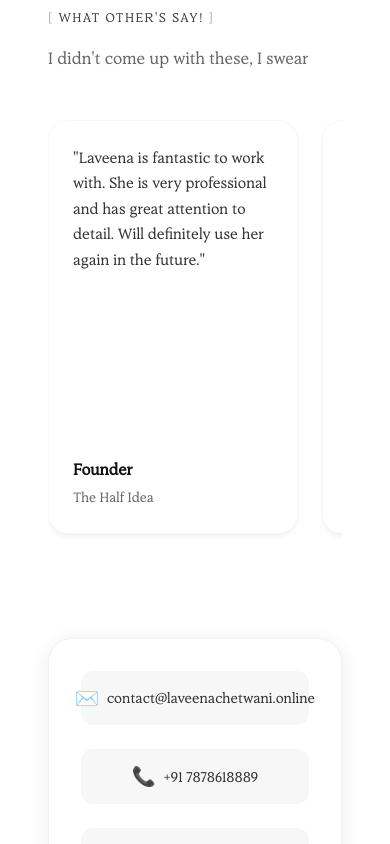
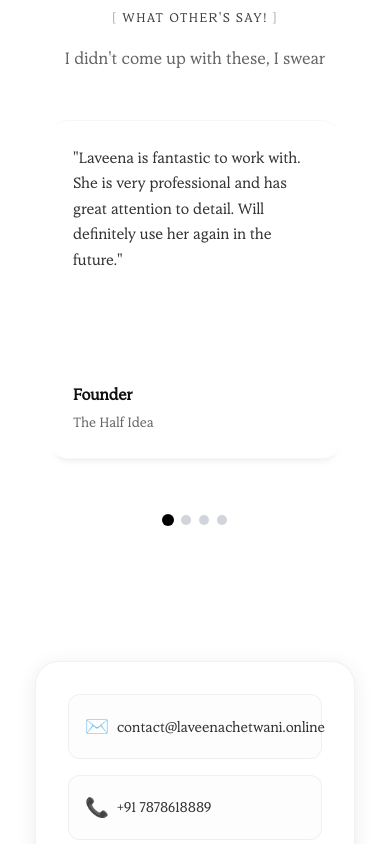
Before and after one commit to laveenahub/Designer, a React (Vite) app: page / in a window 390 px wide. Shown: the part 4260-5104 px from the top of the page. Built offline with nearby package versions, Linux system fonts and the light colour scheme; a web font is replaced by a local one.

Commit message:
Implement floating contact bar and refine responsive design for testimonials

```diff
--- a/src/App.jsx
+++ b/src/App.jsx
@@ -1,4 +1,4 @@
-import { useEffect, useState } from 'react'
+import { useEffect, useState, useRef } from 'react'
 import { AnimatePresence } from 'framer-motion'
 import DesignLinkCaseStudy from './DesignLinkCaseStudy'
 import Playground from './Playground'
@@ -10,6 +10,28 @@ import ImageCarousel from './ImageCarousel'
 function App() {
   const [isLoading, setIsLoading] = useState(true)
   const [isMenuOpen, setIsMenuOpen] = useState(false)
+  const testimonialTrackRef = useRef(null);
+  const [activeTestimonial, setActiveTestimonial] = useState(0);
+
+  const handleTestimonialScroll = () => {
+    if (testimonialTrackRef.current && testimonialTrackRef.current.children.length > 0) {
+      const scrollPosition = testimonialTrackRef.current.scrollLeft;
+      const slideWidth = testimonialTrackRef.current.children[0].offsetWidth + 24;
+      const newIndex = Math.round(scrollPosition / slideWidth);
+      setActiveTestimonial(newIndex);
+    }
+  };
+
+  const scrollToTestimonial = (index) => {
+    if (testimonialTrackRef.current && testimonialTrackRef.current.children.length > 0) {
+      const slideWidth = testimonialTrackRef.current.children[0].offsetWidth + 24;
+      testimonialTrackRef.current.scrollTo({
+        left: index * slideWidth,
+        behavior: 'smooth'
+      });
+      setActiveTestimonial(index);
+    }
+  };
 
   useEffect(() => {
     // Disable automatic browser scroll memory
@@ -287,9 +309,9 @@ function App() {
             </div>
 
             <div className="testimonial-carousel">
-              <div className="testimonial-track">
+              <div className="testimonial-track" ref={testimonialTrackRef} onScroll={handleTestimonialScroll}>
                 {testimonials.map((item, idx) => (
-                  <div key={idx} className="testimonial-slide">
+                  <div key={idx} className="testimonial-slide reveal">
                     <p className="manifesto-line">
                       "{item.text}"
                     </p>
@@ -300,30 +322,29 @@ function App() {
                   </div>
                 ))}
               </div>
+              <div className="testimonial-dots" style={{ display: 'flex', justifyContent: 'center', gap: '8px', marginTop: '1.5rem', paddingBottom: '1rem' }}>
+                {testimonials.map((_, idx) => (
+                  <button
+                    key={idx}
+                    onClick={() => scrollToTestimonial(idx)}
+                    aria-label={`Scroll to testimonial ${idx + 1}`}
+                    style={{
+                      width: '10px',
+                      height: '10px',
+                      borderRadius: '50%',
+                      backgroundColor: activeTestimonial === idx ? 'var(--text-primary)' : '#d1d5db',
+                      border: 'none',
+                      cursor: 'pointer',
+                      transition: 'background-color 0.3s, transform 0.3s',
+                      transform: activeTestimonial === idx ? 'scale(1.2)' : 'scale(1)'
+                    }}
+                  />
+                ))}
+              </div>
             </div>
           </div>
         </section>
 
-        {/* --- CONTACT / CTA SECTION --- */}
-        <section id="contact" className="section contact-cta reveal">
-          <div className="contact-pill-container">
-            <a href="mailto:contact@laveenachetwani.online" aria-label="Email">
-              <span className="icon">✉️</span> contact@laveenachetwani.online
-            </a>
-            <a href="tel:+917878618889" aria-label="Phone">
-              <span className="icon">📞</span> +91 7878618889
-            </a>
-            <a href="https://linkedin.com/in/laveena-chetwani" target="_blank" rel="noreferrer" aria-label="LinkedIn">
-              <span className="icon">🔗</span> LinkedIn
-            </a>
-            <a href="https://instagram.com/laveenachetwani" target="_blank" rel="noreferrer" aria-label="Instagram">
-              <span className="icon">📸</span> Instagram
-            </a>
-            <a href="https://drive.google.com/file/d/1_DaxoUDhjx78x6eKOnqN8CNqCCWAeuUz/view?usp=drive_link" target="_blank" rel="noreferrer" title="Opens PDF ↗">
-              <span className="icon">📄</span> Resume
-            </a>
-          </div>
-        </section>
       </main>
     );
   }
@@ -347,11 +368,31 @@ function App() {
             transform: `translate3d(${mousePos.x}px, ${mousePos.y}px, 0) translate(-50%, -50%)`
           }}
         />
-        {currentPage === 'home' && (
-          <Navbar isScrolled={isScrolled} activeSection={activeSection} />
-        )}
+        <Navbar isScrolled={isScrolled} activeSection={activeSection} />
 
         {renderContent()}
+
+        {/* --- CONTACT / CTA SECTION --- */}
+        <section id="contact" className="section contact-cta reveal">
+          <div className="contact-pill-container">
+            <a href="mailto:contact@laveenachetwani.online" aria-label="Email">
+              <span className="icon">✉️</span> contact@laveenachetwani.online
+            </a>
+            <a href="tel:+917878618889" aria-label="Phone">
+              <span className="icon">📞</span> +91 7878618889
+            </a>
+            <a href="https://linkedin.com/in/laveena-chetwani" target="_blank" rel="noreferrer" aria-label="LinkedIn">
+              <span className="icon">🔗</span> LinkedIn
+            </a>
+            <a href="https://instagram.com/laveenachetwani" target="_blank" rel="noreferrer" aria-label="Instagram">
+              <span className="icon">📸</span> Instagram
+            </a>
+            <a href="https://drive.google.com/file/d/1_DaxoUDhjx78x6eKOnqN8CNqCCWAeuUz/view?usp=drive_link" target="_blank" rel="noreferrer" title="Opens PDF ↗">
+              <span className="icon">📄</span> Resume
+            </a>
+          </div>
+        </section>
+
         <ScrollToTop />
       </div>
     </>
--- a/src/DesignLinkCaseStudy.jsx
+++ b/src/DesignLinkCaseStudy.jsx
@@ -66,40 +66,40 @@ const DesignLinkCaseStudy = () => {
       </nav>
 
       <main style={{
-        maxWidth: '1024px',
+        maxWidth: '1200px',
         margin: '0 auto',
-        padding: '10rem 2rem 6rem',
+        padding: '10rem 2rem',
         boxSizing: 'border-box'
       }}>
 
-        {/* --- SECTION 1: HERO / TITLE --- */}
-        <section style={{ marginBottom: '8rem' }}>
-          <h1 style={{
-            fontFamily: "'Glyseric', serif",
-            fontSize: 'clamp(2.5rem, 5vw, 4.2rem)',
-            lineHeight: '1.05',
-            fontWeight: 'normal',
-            color: '#000000',
-            marginBottom: '3rem',
-            letterSpacing: '-0.02em'
-          }}>
-            Turning forgotten portfolios into meaningful connections between creative talent and top employers
-          </h1>
-
-          <hr style={{ border: 'none', borderTop: '2px solid #000000', width: '100px', margin: '0 0 2rem 0' }} />
-
-          <div style={{ display: 'flex', gap: '4rem', flexWrap: 'wrap' }}>
-            <div>
-              <div style={{ fontSize: '0.75rem', textTransform: 'uppercase', color: '#666', letterSpacing: '0.1em', fontWeight: 'bold', marginBottom: '0.5rem' }}>Collaboration with</div>
-              <div style={{ fontSize: '1.1rem', fontWeight: '600' }}>Designerrs Academy</div>
-            </div>
-            <div>
-              <div style={{ fontSize: '0.75rem', textTransform: 'uppercase', color: '#666', letterSpacing: '0.1em', fontWeight: 'bold', marginBottom: '0.5rem' }}>Platform</div>
-              <div style={{ fontSize: '1.1rem', fontWeight: '600' }}>Android</div>
-            </div>
-            <div>
-              <div style={{ fontSize: '0.75rem', textTransform: 'uppercase', color: '#666', letterSpacing: '0.1em', fontWeight: 'bold', marginBottom: '0.5rem' }}>My Role</div>
-              <div style={{ fontSize: '1.1rem', fontWeight: '600' }}>Product Designer</div>
+        {/* HERO SECTION */}
+        <section style={{
+          display: 'grid',
+          gridTemplateColumns: '1fr 1fr',
+          gap: '4rem',
+          alignItems: 'center',
+          marginBottom: '36px'
+        }}>
+          <div>
+            <h1 style={{
+              fontSize: 'clamp(3rem, 6vw, 5rem)',
+              lineHeight: '1.1',
+              fontWeight: 'bold',
+              marginBottom: '2rem',
+              letterSpacing: '-0.03em'
+            }}>DesignLink — <br />Connecting Design, Experience & Innovation</h1>
+            <p style={{
+              fontSize: '1.25rem',
+              maxWidth: '500px',
+              opacity: 0.8,
+              lineHeight: '1.6'
+            }}>
+              A professional social ecosystem designed to bridge the gap between emerging creative talent and leading industry opportunities through portfolio-first intelligence.
+            </p>
+          </div>
+          <div style={{ position: 'relative' }}>
+            <div style={{ width: '100%', display: 'flex', alignItems: 'center', justifyContent: 'center' }}>
+               <img src="/hero.png" alt="Primary Interface" style={{ width: '100%', height: 'auto', boxShadow: '0 30px 60px rgba(0,0,0,0.1)' }} />
             </div>
           </div>
         </section>
--- a/src/index.css
+++ b/src/index.css
@@ -694,6 +694,9 @@ ul {
 .testimonial-carousel {
     width: 100%;
     margin-top: 1rem;
+    position: relative;
+    -webkit-mask-image: linear-gradient(to right, transparent, black 5%, black 95%, transparent);
+    mask-image: linear-gradient(to right, transparent, black 5%, black 95%, transparent);
 }
 
 .testimonial-track {
@@ -760,16 +763,23 @@ ul {
     .testimonial-slide {
         flex: 0 0 calc(50% - 0.75rem); /* 2 items on tablet */
     }
+    .testimonial-section-bg {
+        padding: 2rem 0px; /* Reduced padding */
+    }
 }
 
 /* Mobile */
 @media (max-width: 768px) {
     .testimonial-slide {
-        flex: 0 0 85%; /* 1 item on mobile, slight peek */
+        flex: 0 0 100%; /* Single card per row */
     }
     .testimonial-section-bg {
         border-radius: 24px;
-        margin: 1rem 0.5rem;
+        margin: 1rem 0;
+    }
+    .testimonial-header-wrapper {
+        text-align: center;
+        align-items: center;
     }
 }
 
@@ -791,23 +801,31 @@ ul {
     align-items: center;
     gap: 2rem;
     border: 1px solid rgba(0,0,0,0.05);
+    transition: transform 0.3s ease, box-shadow 0.3s ease;
+}
+
+.contact-pill-container:hover {
+    transform: translateY(-4px);
+    box-shadow: 0 12px 30px rgba(0,0,0,0.12);
 }
 
 .contact-pill-container a {
     font-family: var(--font-body);
     font-weight: 500;
-    font-size: 0.95rem;
+    font-size: 0.95rem; /* Minimum 14px */
     color: #333;
     text-decoration: none;
     display: flex;
     align-items: center;
     gap: 0.5rem;
-    transition: color 0.2s ease, transform 0.2s ease;
+    padding: 0.5rem; /* Increase touch target */
+    border-radius: 8px;
+    transition: color 0.3s ease, background-color 0.3s ease;
 }
 
 .contact-pill-container a:hover {
     color: #000;
-    transform: translateY(-2px);
+    background-color: #f5f5f5;
 }
 
 .contact-pill-container a span.icon {
@@ -819,15 +837,16 @@ ul {
         flex-direction: column;
         border-radius: 24px;
         padding: 2rem;
-        gap: 1.5rem;
+        gap: 1rem;
         width: 100%;
         max-width: 320px;
     }
     .contact-pill-container a {
         width: 100%;
-        justify-content: center;
-        padding: 0.75rem;
-        background: #f7f7f7;
+        justify-content: flex-start;
+        padding: 1rem; /* Much larger touch target */
+        background: #fdfdfd;
+        border: 1px solid rgba(0,0,0,0.05);
         border-radius: 12px;
     }
 }
```
